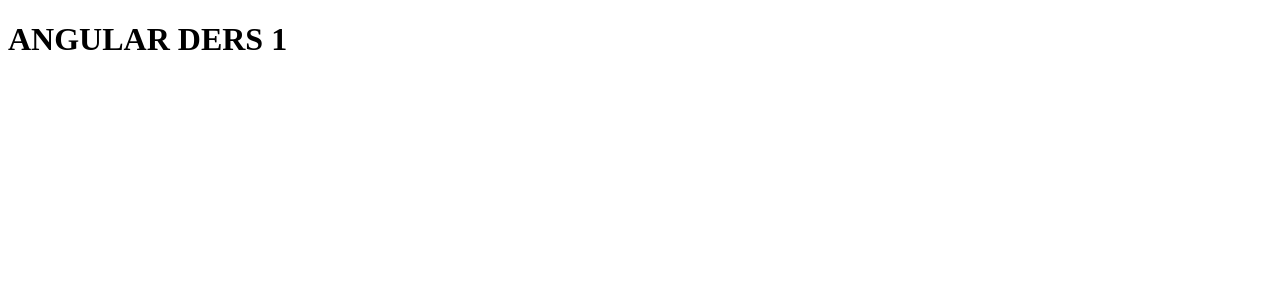
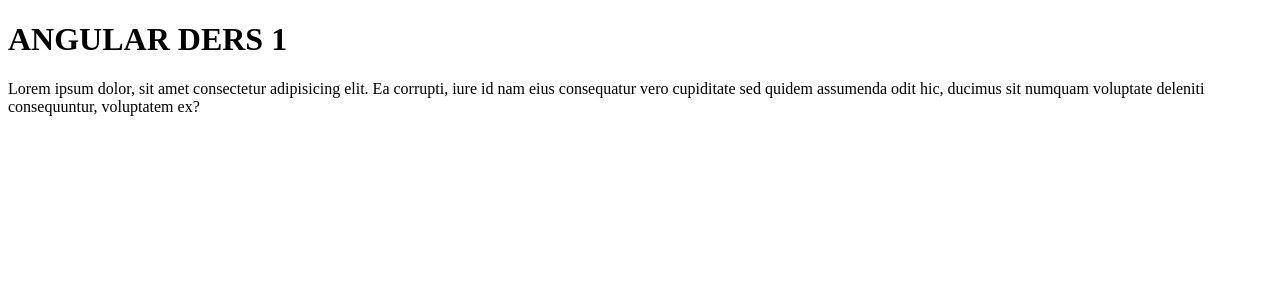
Before and after one commit to tunc0687/TodoApp, an Angular app: page / in a window 1280 px wide. Shown: the top 300 px of the page. Built offline with nearby package versions, Linux system fonts and the light colour scheme.

Commit message:
paragraf eklendi

```diff
--- a/src/app/app.component.html
+++ b/src/app/app.component.html
@@ -1 +1,3 @@
 <h1>ANGULAR DERS 1</h1>
+<p>Lorem ipsum dolor, sit amet consectetur adipisicing elit. Ea corrupti, iure id nam eius consequatur vero cupiditate
+  sed quidem assumenda odit hic, ducimus sit numquam voluptate deleniti consequuntur, voluptatem ex?</p>
```
